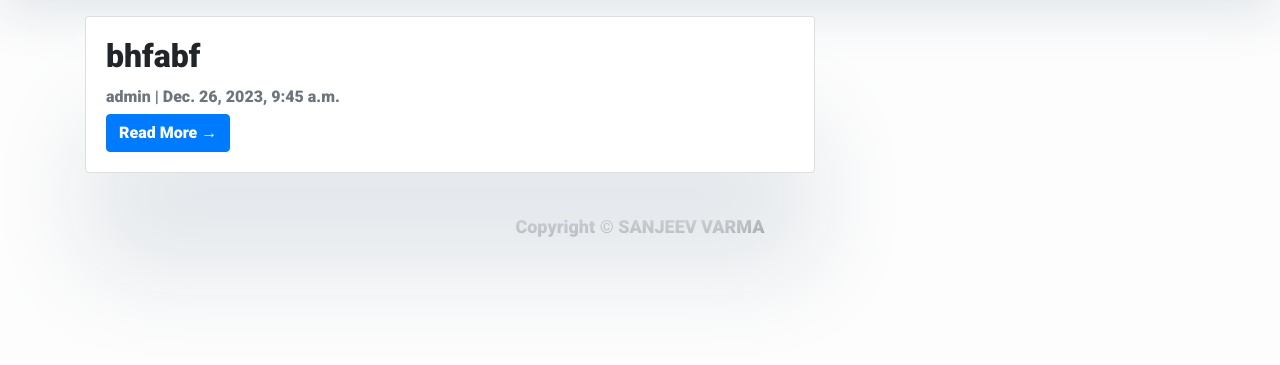
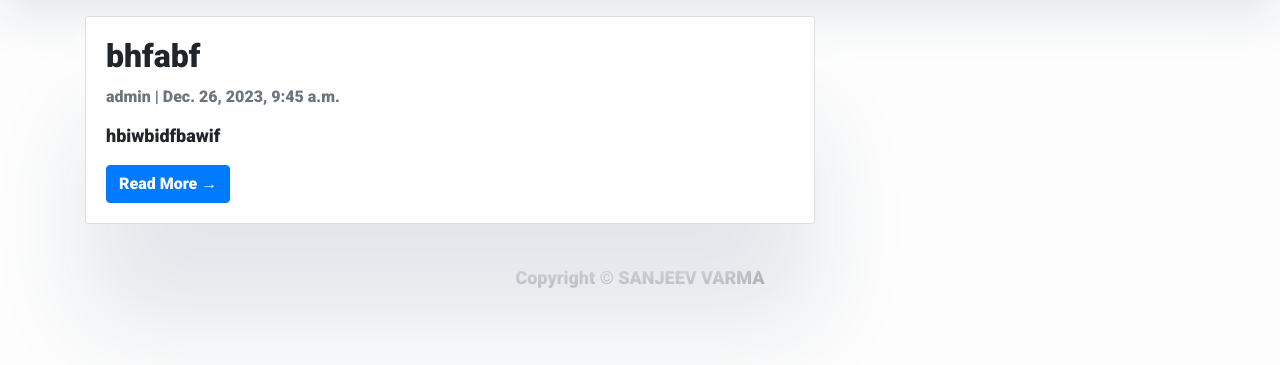
Before and after one commit to Sanjeevvarmabetter/sanjeevvarma.github.io, a Django app: template web/blog/templates/index.html in a window 1280 px wide. Shown: the part 209-574 px from the top of the page. Run offline with Django 4.2, Linux system fonts and the light colour scheme; the template is opened without the code that fills it: values that come from a table or form of the project are taken from there, others are empty; data comes from the database, SQL or seed files in the repository; some libraries are stand-ins or nearby versions.

Commit message:
fixed errors

```diff
--- a/web/blog/templates/index.html
+++ b/web/blog/templates/index.html
@@ -41,7 +41,7 @@
                 <div class="card-body">
                     <h2 class="card-title">{{ post.title }}</h2>
                     <p class="card-text text-muted h6">{{ post.author }} | {{ post.created_on }}</p>
-                    <!-- <p class="card-text">{{ post.content|truncatechars:200 }}</p> -->
+                    <p class="card-text">{{ post.content|truncatechars:200|safe }}</p>
                     <!-- <p class="card-text">{{post.content|slice:":200"}}</p> -->
                     <a href="{% url 'post_detail' post.slug %}" class="btn btn-primary">Read More &rarr;</a>
                 </div>
```
